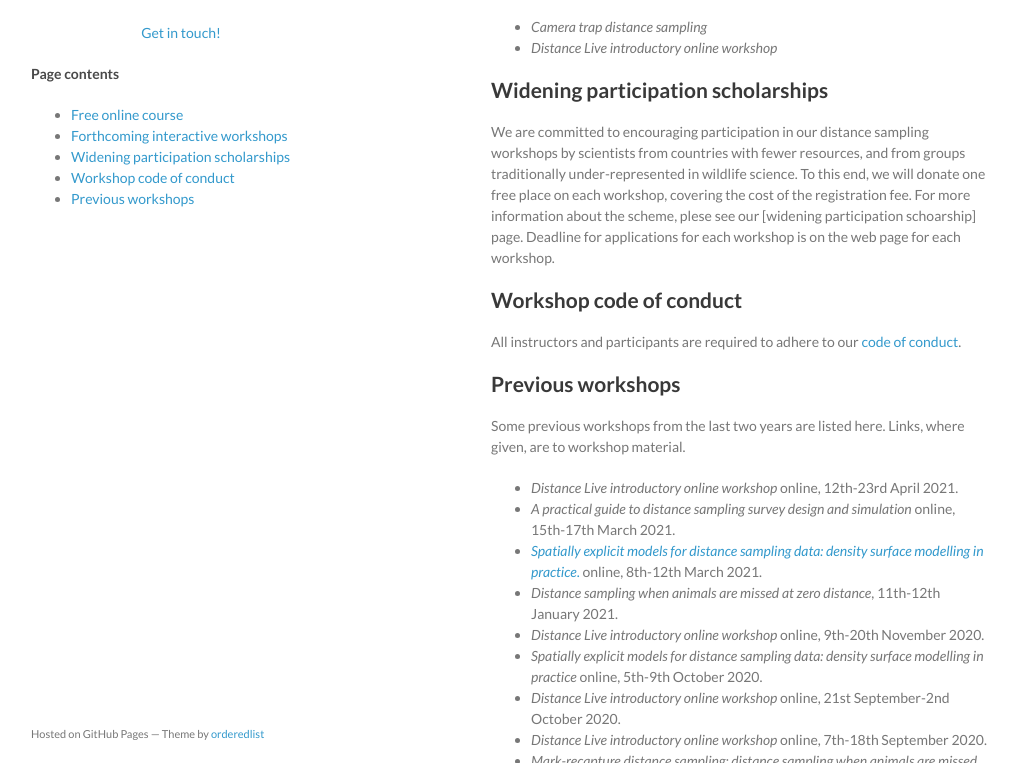
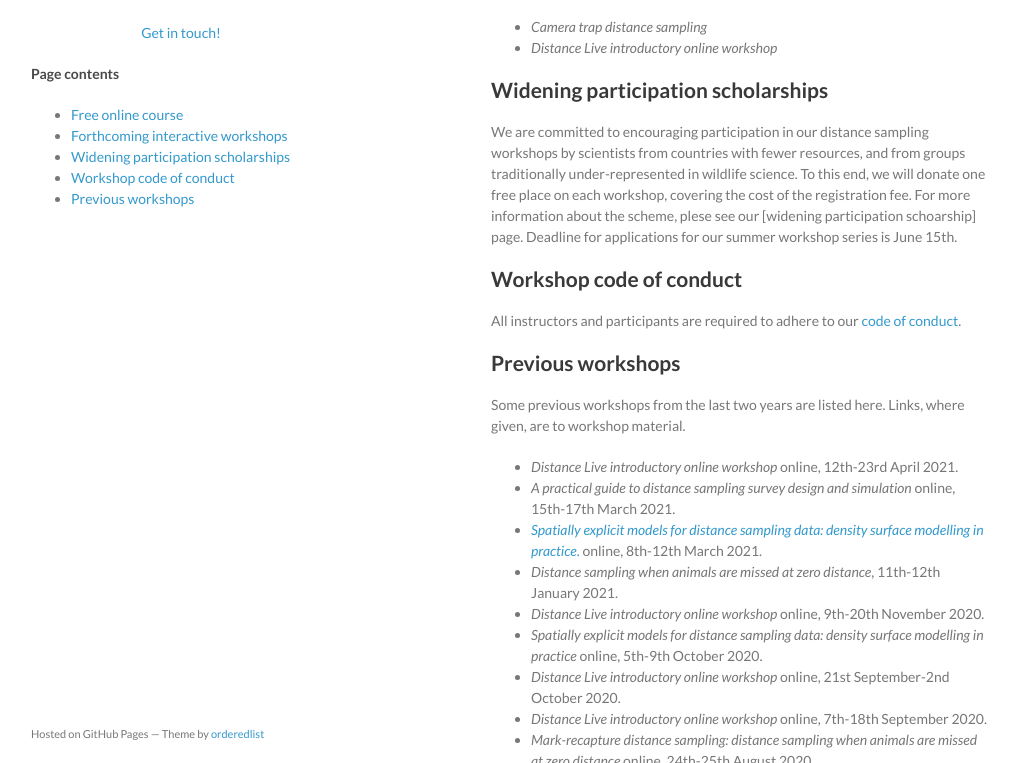
Before and after one commit to distanceworkshops/distanceworkshops.github.io, a Jekyll site: the page built from index.md, in a window 1280 px wide and 900 px high, scrolled down 544 px, cut to the strip 137-900 px from the top of the window. Shown: the whole strip, without its empty margins (129-1147 px from the left). Built offline with Jekyll 4.4.1, drawn with Linux system fonts in a browser that asks for light colours.

Commit message:
Added deadline for scholarship applications

```diff
--- a/index.md
+++ b/index.md
@@ -35,7 +35,7 @@
 
 ## Widening participation scholarships
 
-We are committed to encouraging participation in our distance sampling workshops by scientists from countries with fewer resources, and from groups traditionally under-represented in wildlife science. To this end, we will donate one free place on each workshop, covering the cost of the registration fee.  For more information about the scheme, plese see our [widening participation schoarship] page.  Deadline for applications for each workshop is on the web page for each workshop.
+We are committed to encouraging participation in our distance sampling workshops by scientists from countries with fewer resources, and from groups traditionally under-represented in wildlife science. To this end, we will donate one free place on each workshop, covering the cost of the registration fee.  For more information about the scheme, plese see our [widening participation schoarship] page.  Deadline for applications for our summer workshop series is June 15th.
 
 ## Workshop code of conduct
 
```
